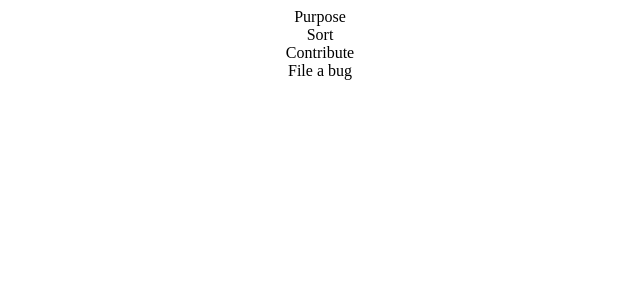
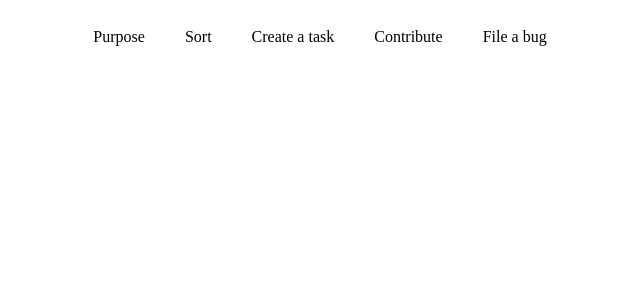
Before and after one commit to MidnightCoder06/Cross-Team-Collab-Tool, a React (Create React App) app: page / in a window 1280 px wide. Shown: the top 300 px of the page, without its empty margins (320-960 px from the left). Built offline with nearby package versions, Linux system fonts and the light colour scheme.

Commit message:
make navbar items horizontal

```diff
--- a/src/Navbar.js
+++ /dev/null
@@ -1,14 +0,0 @@
-import React from 'react';
-
-const Navbar = () => {
-    return (
-        <div>
-            <div> Purpose </div>
-            <div> Sort </div>
-            <div> Contribute </div>
-            <div> File a bug </div>
-        </div>
-    );
-}
-
-export default Navbar;
--- a/src/components/LandingPage.js
+++ b/src/components/LandingPage.js
@@ -1,4 +1,4 @@
-import Navbar from '../Navbar';
+import Navbar from './Navbar';
 import TaskPost from '../TaskPost';
 import '../styles/LandingPage.css';
 
--- /dev/null
+++ b/src/components/Navbar.js
@@ -0,0 +1,15 @@
+import '../styles/Navbar.css'
+
+const Navbar = () => {
+    return (
+        <div id="parent">
+            <div class="child"> Purpose </div>
+            <div class="child"> Sort </div>
+            <div class="child"> Create a task </div>
+            <div class="child"> Contribute </div>
+            <div class="child"> File a bug </div>
+        </div>
+    );
+}
+
+export default Navbar;
--- /dev/null
+++ b/src/styles/Navbar.css
@@ -0,0 +1,9 @@
+#parent {
+    white-space: nowrap;
+    overflow-x: auto;
+}
+
+.child {
+    display: inline-block;
+    margin: 20px;
+}
```
